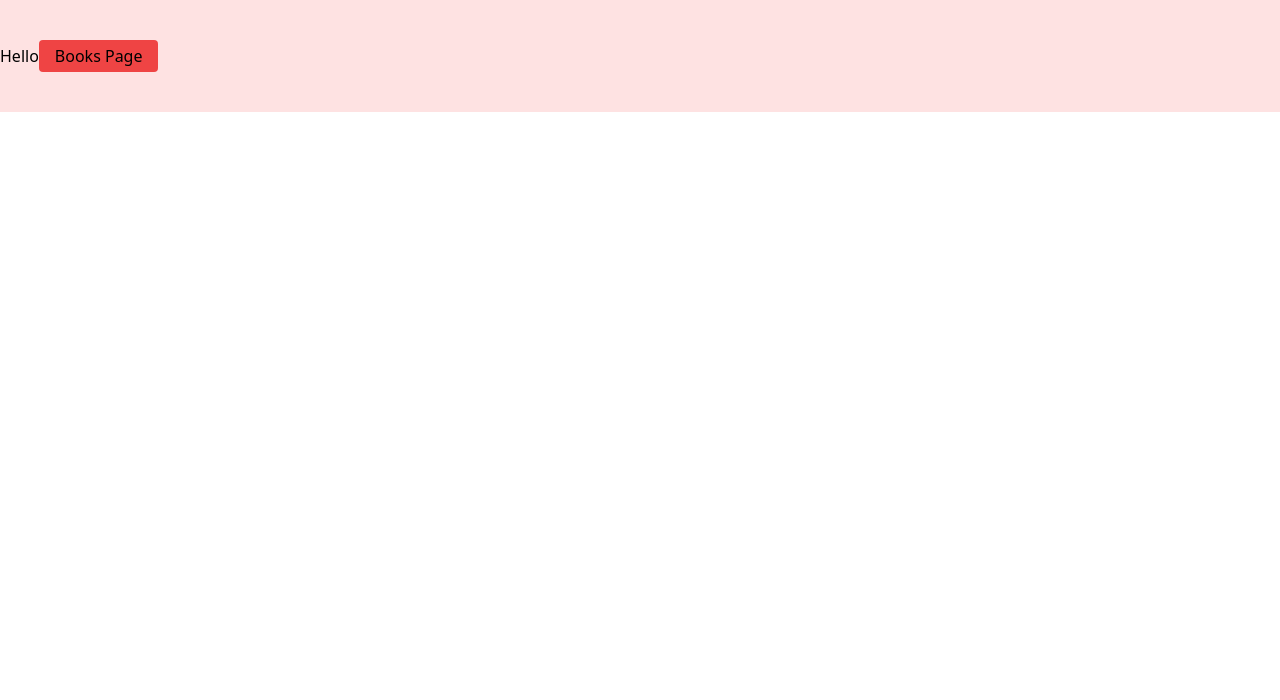
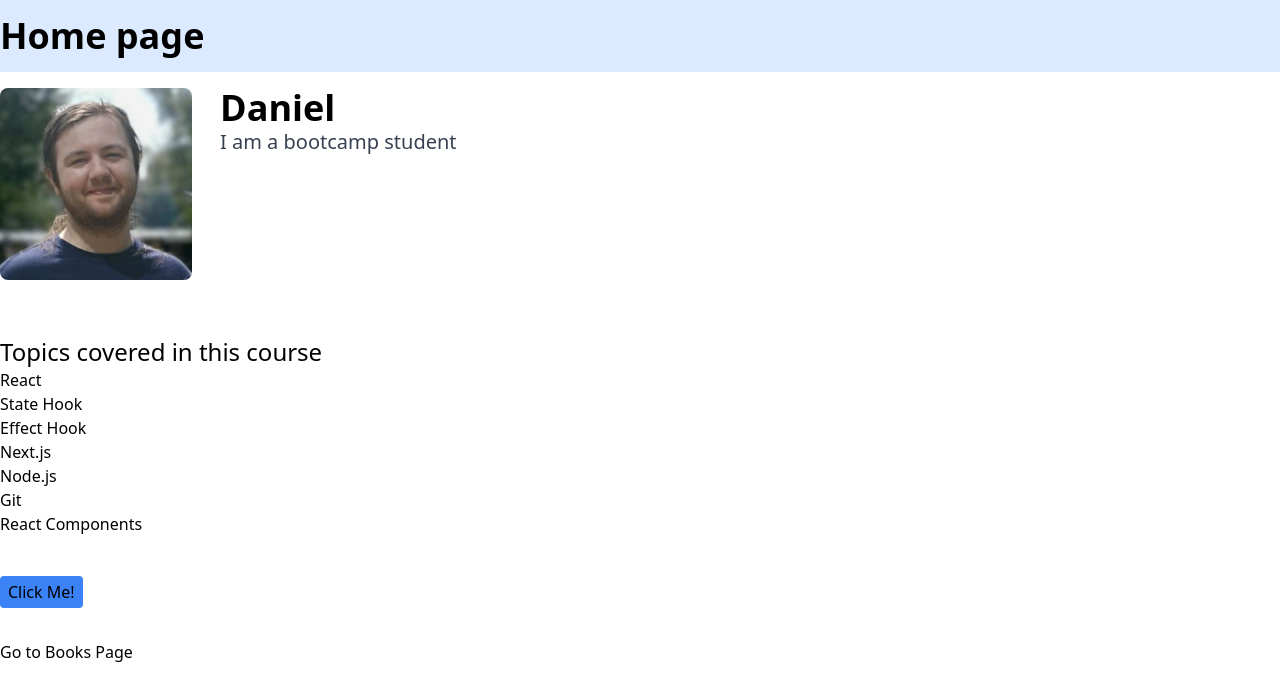
Before and after one commit to danielajoconnor/skillscity-mp, a Next.js app: page / in a window 1280 px wide. Shown: the top 700 px of the page. Built offline with nearby package versions, Linux system fonts and the light colour scheme.

Commit message:
added content component to books page and homepage also created topics component and added to homepage

```diff
--- /dev/null
+++ b/components/home/hero/index.js
@@ -0,0 +1,15 @@
+export default function Hero({ imgUrl, title, subtitle }) {
+  return (
+    <div className="w-full max-w-7xl mx-auto py-4">
+      <div className="w-full flex space-x-2 flex-row">
+        <div className="w-2/12">
+          <img src={imgUrl} className="rounded-lg h-48" alt="" />
+        </div>
+        <div className="w-10/12">
+          <h1 className="text-4xl font-bold">{title}</h1>
+          <p className="text-xl text-gray-700">{subtitle}</p>
+        </div>
+      </div>
+    </div>
+  );
+}
--- /dev/null
+++ b/components/home/topics/index.js
@@ -0,0 +1,18 @@
+import { list } from "postcss";
+import topics from "./topics";
+
+export default function Topics() {
+  return (
+    <div className="w-full flex flex-col mt-5 mb-10">
+      <h3 className="font-medium text-2xl">Topics covered in this course</h3>
+
+      <div>
+        <ul className="list-disc">
+          {topics.map((topic, index) => {
+            return <li key={index}>{topic}</li>;
+          })}
+        </ul>
+      </div>
+    </div>
+  );
+}
--- /dev/null
+++ b/components/home/topics/topics.js
@@ -0,0 +1,9 @@
+export default [
+  "React",
+  "State Hook",
+  "Effect Hook",
+  "Next.js",
+  "Node.js",
+  "Git",
+  "React Components",
+];
--- /dev/null
+++ b/components/shared/content/index.js
@@ -0,0 +1,7 @@
+export default function Content({children}) {
+    return (
+        <div className="w-full max-w-7xl mx-auto mt-5">
+            {children}
+        </div>
+    )
+}
--- /dev/null
+++ b/components/shared/footer/index.js
@@ -0,0 +1,11 @@
+import Link from "next/link"
+
+export default function Footer({href, title}) {
+    return (
+        <div className="w-full max-w-7xl mx-auto mt-8">
+            <Link href={href}>
+                Go to {title}
+            </Link>
+        </div>
+    )
+}
--- /dev/null
+++ b/components/shared/header/index.js
@@ -0,0 +1,7 @@
+export default function Header({name}) {
+    return (
+        <div className="bg-blue-100 w-full max-w-7xl mx-auto py-4">
+            <h1 className="font-bold text-4xl">{name} page</h1>
+        </div>
+    )
+}
--- a/pages/books.js
+++ b/pages/books.js
@@ -1,18 +1,41 @@
 import Link from "next/link";
 import Image from "next/image";
 import BookGrid from "@/components/books/books-grid";
+import Header from "@/components/shared/header";
+import Footer from "@/components/shared/footer";
+import Content from "@/components/shared/content";
 
 export default function BooksPage() {
+
     return (
-        <div className="bg-green-100">
-            Books Page
-            {/* <Image src="" alt="" /> */}
-            <BookGrid />
-            <div>
-                <Link href="/">
-                    Go to Homepage
-                </Link>
-            </div>
+        <div className="w-full">
+            <Header name="Books"/>
+
+
+            <Content>
+
+                <div className="w-full max-w-7xl mx-auto mt-8">
+                    <BookGrid />
+                </div>
+
+            </Content>
+
+
+            <Footer href="/" title="Home Page" />
         </div>
-    );
+    )
+
+
+
+
+
+
+    // return (
+    //     <div className="bg-green-100">
+    //         Books Page
+    //         {/* <Image src="" alt="" /> */}
+    //         <BookGrid />
+
+    //     </div>
+    // );
 }
--- a/pages/index.js
+++ b/pages/index.js
@@ -1,28 +1,50 @@
 import Link from "next/link";
 import Image from "next/image";
 import { useRouter } from "next/router";
+import Header from "@/components/shared/header";
+import Footer from "@/components/shared/footer";
+import Content from "@/components/shared/content";
+import Hero from "@/components/home/hero";
+import Topics from "@/components/home/topics";
 
 export default function Home() {
-
   const router = useRouter();
 
   const handleClick = () => {
-    alert("You clicked the button")
+    alert("You clicked the button");
 
     // Make api call
 
     router.push("/books");
     // Navigate to the books page
-  }
+  };
 
   return (
-    <div className="w-full py-10 bg-red-100">Hello
+    <div className="w-full">
+      <Header name="Home" />
 
-    <button className="bg-red-500 rounded px-4 py-1" onClick={handleClick}> Books Page</button>
+      <Hero
+        imgUrl="/assets/profile.jpg"
+        title="Daniel"
+        subtitle="I am a bootcamp student"
+      />
 
-    {/* <Link href="/books">
-      Go to Books Page
-    </Link> */}
+      <Content>
+        <div className="w-full flex flex-col">
+          <Topics></Topics>
+
+          <div>
+            <button
+              className="bg-blue-500 px-2 py-1 rounded"
+              onClick={handleClick}
+            >
+              Click Me!
+            </button>
+          </div>
+        </div>
+      </Content>
+
+      <Footer href="/books" title="Books Page" />
     </div>
-  )
+  );
 }
```
Also changed, not shown: public/assets/profile.jpg (added).
